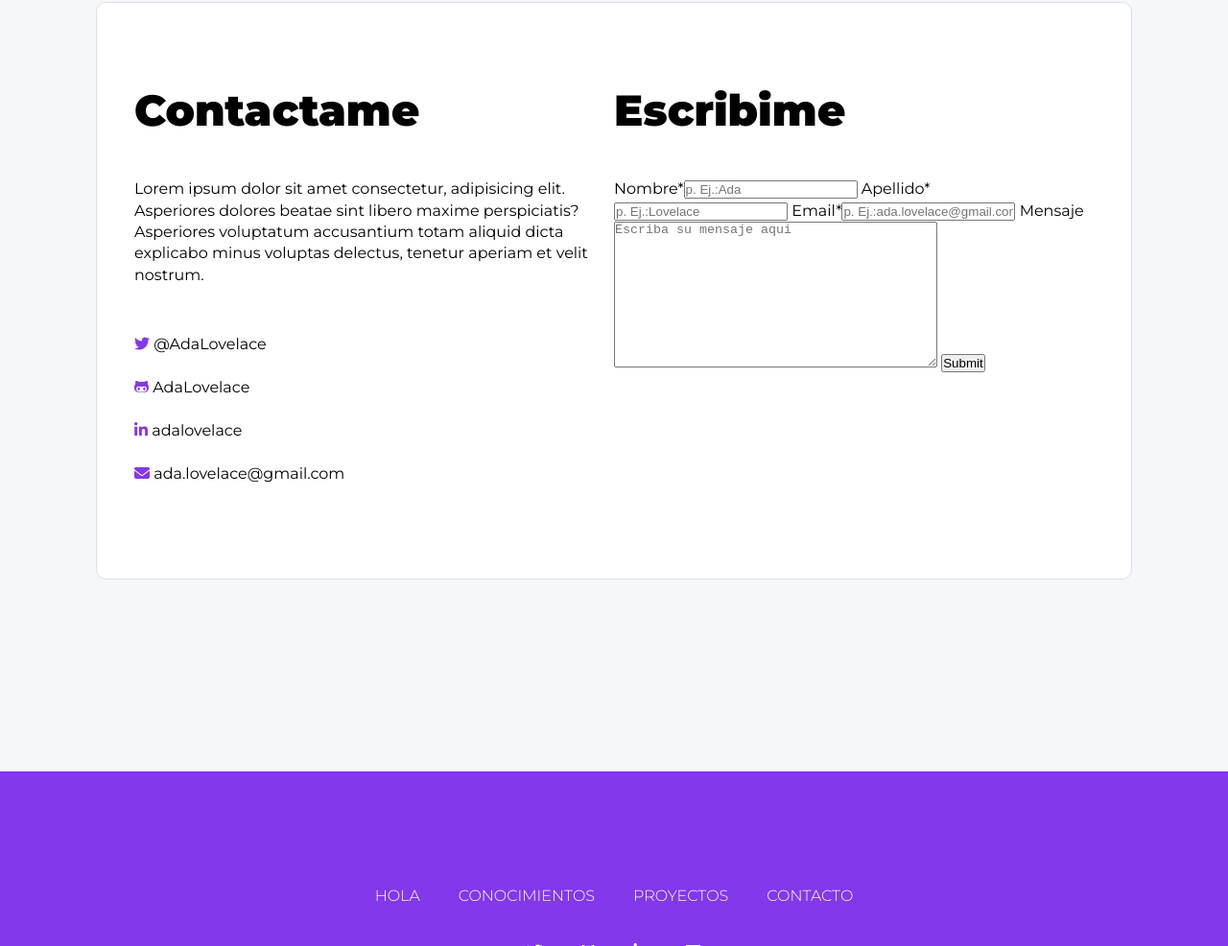
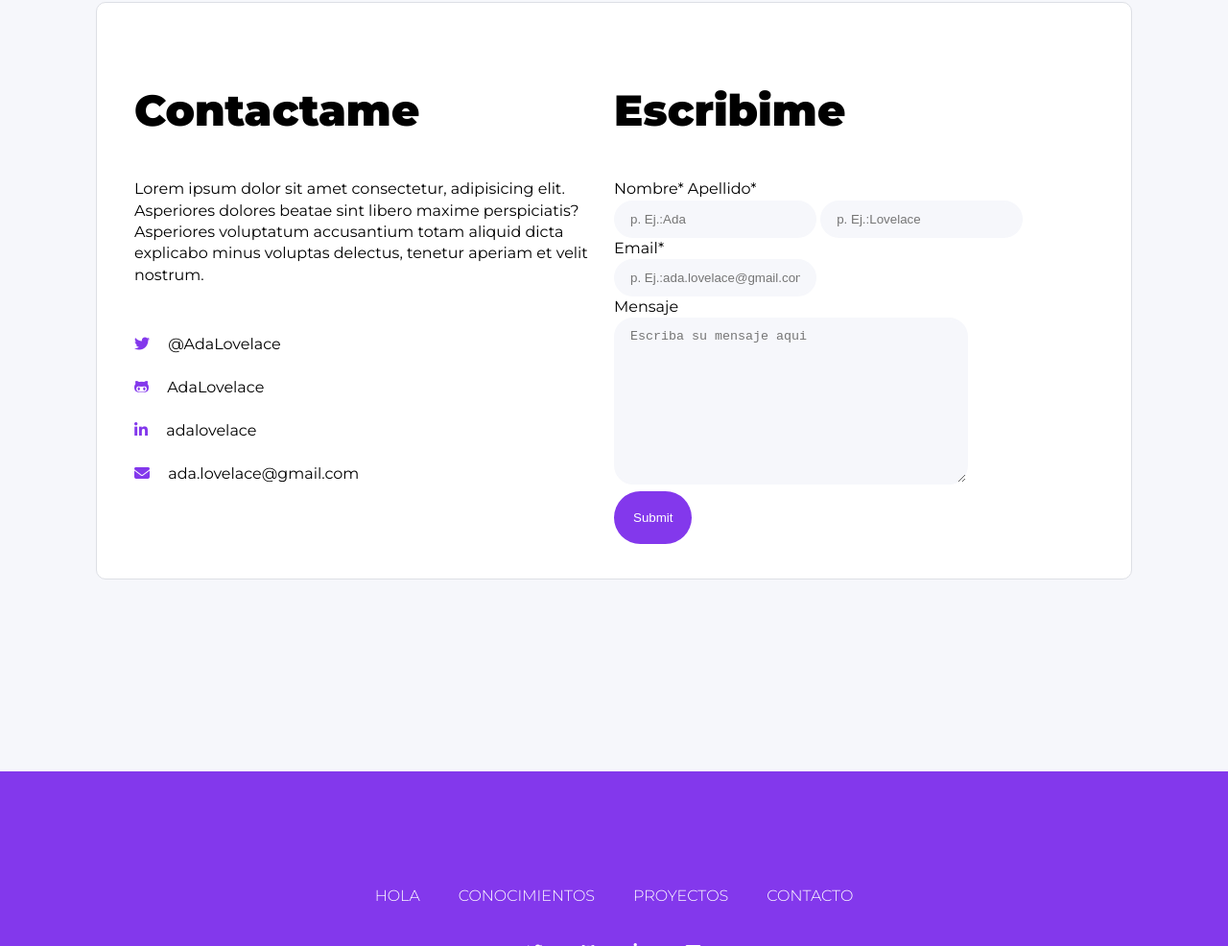
Before and after one commit to isabelalvarado21/Portfolio, a plain HTML site: page index.html in a window 1280 px wide. Shown: the part 4034-5020 px from the top of the page at 96% size. Drawn offline with Linux system fonts and the light colour scheme.

Commit message:
modifique el formulario

```diff
--- a/index.html
+++ b/index.html
@@ -148,13 +148,14 @@
           <div class="escribeme">
             <h1>Escribime</h1>
             <form action="">
-              Nombre*<input type="text" placeholder="p. Ej.:Ada" />
-              Apellido*<input type="text" placeholder="p. Ej.:Lovelace" />
+              <label for="nombre">Nombre* </label>
+              <label for="apellido">Apellido* </label> <br />
+              <input type="text" placeholder="p. Ej.:Ada" />
+              <input type="text" placeholder="p. Ej.:Lovelace" /> <br />
 
-              Email*<input
-                type="email"
-                placeholder="p. Ej.:ada.lovelace@gmail.com"
-              />
+              <label for="email">Email* </label> <br />
+              <input type="email" placeholder="p. Ej.:ada.lovelace@gmail.com" />
+              <br />
 
               <label for="consultas">Mensaje</label>
               <br />
@@ -163,7 +164,8 @@
                 cols="40"
                 placeholder="Escriba su mensaje aqui"
               ></textarea>
-              <input type="submit" />
+              <br />
+              <input type="submit" id="enviar" />
             </form>
           </div>
         </div>
--- a/style.css
+++ b/style.css
@@ -4,6 +4,7 @@
 }
 body {
   font-family: "Montserrat", sans-serif;
+  box-shadow: 2px 0px 20px 2px lightgrey ;
 }
 .nav {
   display: flex;
@@ -25,7 +26,7 @@ li {
   padding: 20px;
   font-weight:300;
 }
-li:hover {
+#barra_de_navegacion li:hover {
   color: blueviolet;
 }
 .contacto {
@@ -35,9 +36,7 @@ li:hover {
   color: white;
   border: none;
 }
-.contacto:hover {
-  color: white;
-}
+
 #principal {
   display: flex;
   padding: 100px 80px 170px;
@@ -243,14 +242,12 @@ a:active {
 #form div {
   width: 500px;
   height: 600px;
-
-
   font-weight: 400;
 }
 #form h1 {
   padding-top: 80px;
   font-size: 45px;
-    font-weight: 900;
+  font-weight: 900;
   padding-bottom: 40px;
 }
 
@@ -259,10 +256,35 @@ a:active {
 }
 #form a {
   color: black;
+  margin: 15px;
 }
 #links {
   padding-top: 50px;
 }
+
+input{
+  background-color: #f6f7fb;
+  border: 2px solid #f6f7fb;
+  border-radius: 20px;
+  padding: 10px 15px;
+
+}
+textarea{
+  background-color: #f6f7fb;
+  border: 2px solid #f6f7fb;
+  border-radius: 20px;
+  padding: 10px 15px;
+}
+#enviar{
+  padding: 20px 20px;
+  background-color: #8338ec;
+  border-radius: 100px;
+  color: white;
+  border: none;
+}
+
+
+
 footer {
   background-color: #8338ec;
   font-weight: 600;
```
